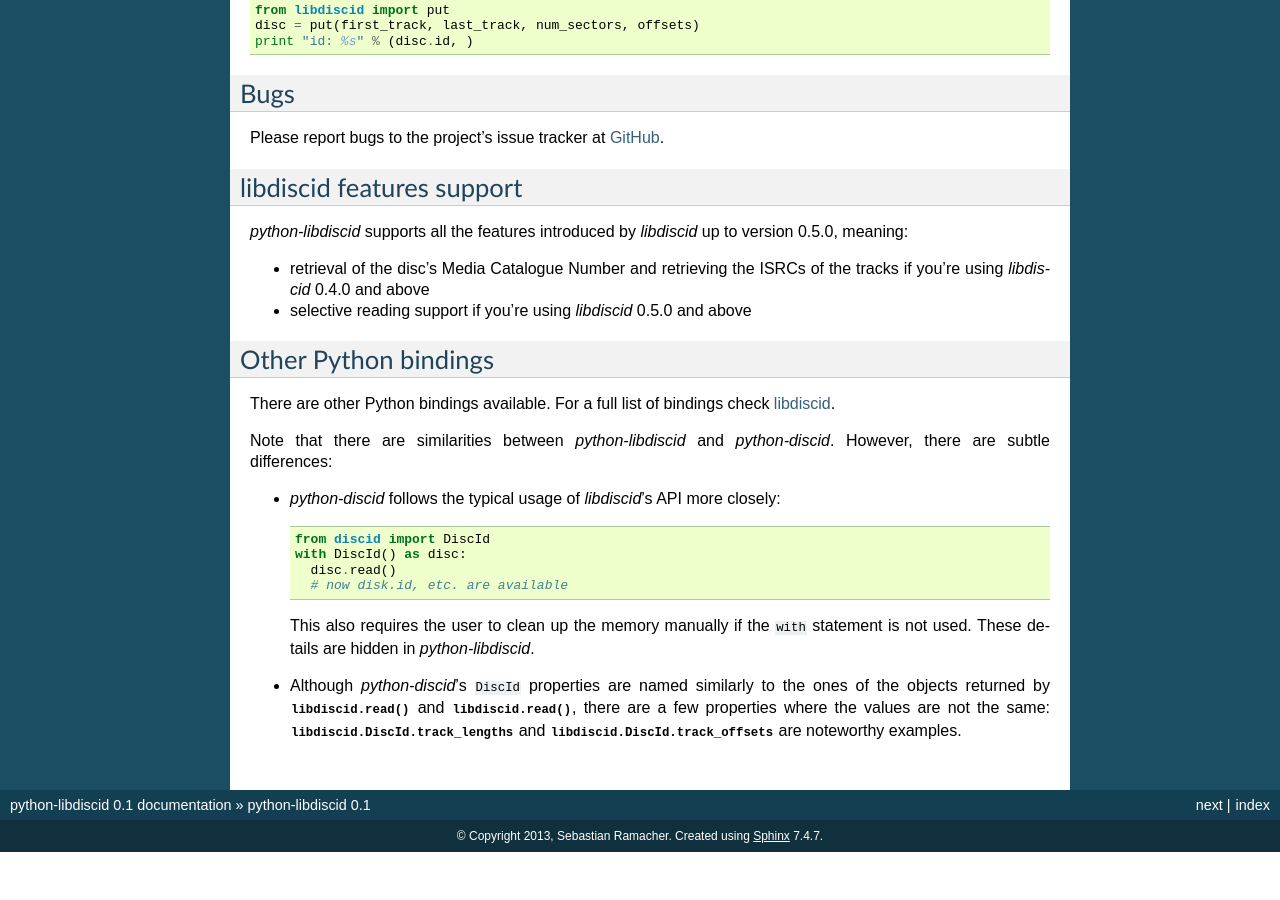
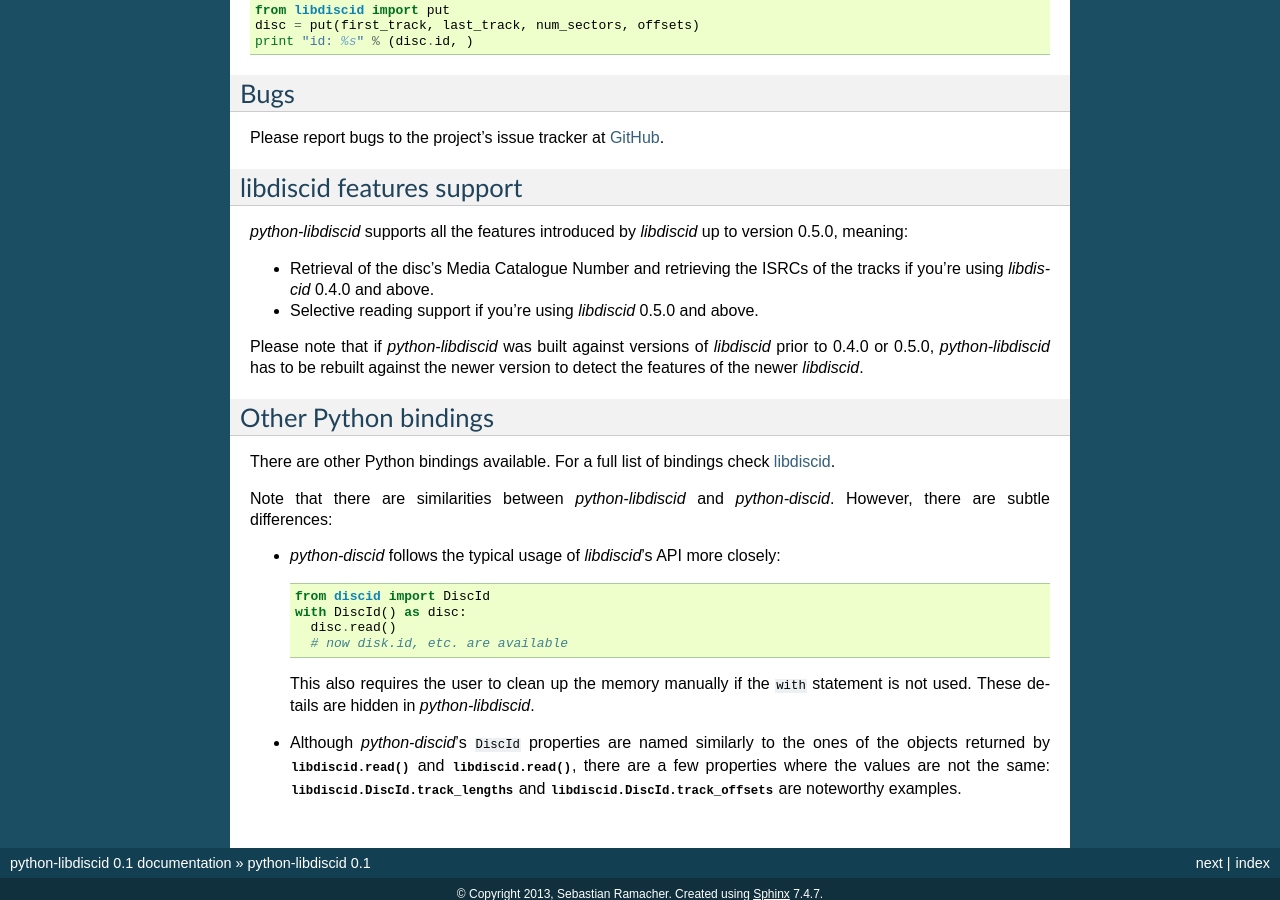
Before and after one commit to sebastinas/python-libdiscid, a Sphinx documentation site: the page built from docs/source/index.rst, in a window 1280 px wide and 900 px high, scrolled down 1493 px. Built offline with Sphinx 7.4.7, drawn with Linux system fonts in a browser that asks for light colours; before the commit the page ends 2345 px from its top, so only the background shows below that.

Commit message:
Talk a bit about recompilation
Signed-off-by: Sebastian Ramacher <sebastian+dev@ramacher.at>

```diff
--- a/docs/source/index.rst
+++ b/docs/source/index.rst
@@ -95,9 +95,13 @@
 `python-libdiscid` supports all the features introduced by `libdiscid` up to
 version 0.5.0, meaning:
 
-* retrieval of the disc's Media Catalogue Number and retrieving the ISRCs of
-  the tracks if you're using `libdiscid` 0.4.0 and above
-* selective reading support if you're using `libdiscid` 0.5.0 and above
+* Retrieval of the disc's Media Catalogue Number and retrieving the ISRCs of
+  the tracks if you're using `libdiscid` 0.4.0 and above.
+* Selective reading support if you're using `libdiscid` 0.5.0 and above.
+
+Please note that if `python-libdiscid` was built against versions of `libdiscid`
+prior to 0.4.0 or 0.5.0, `python-libdiscid` has to be rebuilt against the newer
+version to detect the features of the newer `libdiscid`.
 
 Other Python bindings
 ---------------------
```
